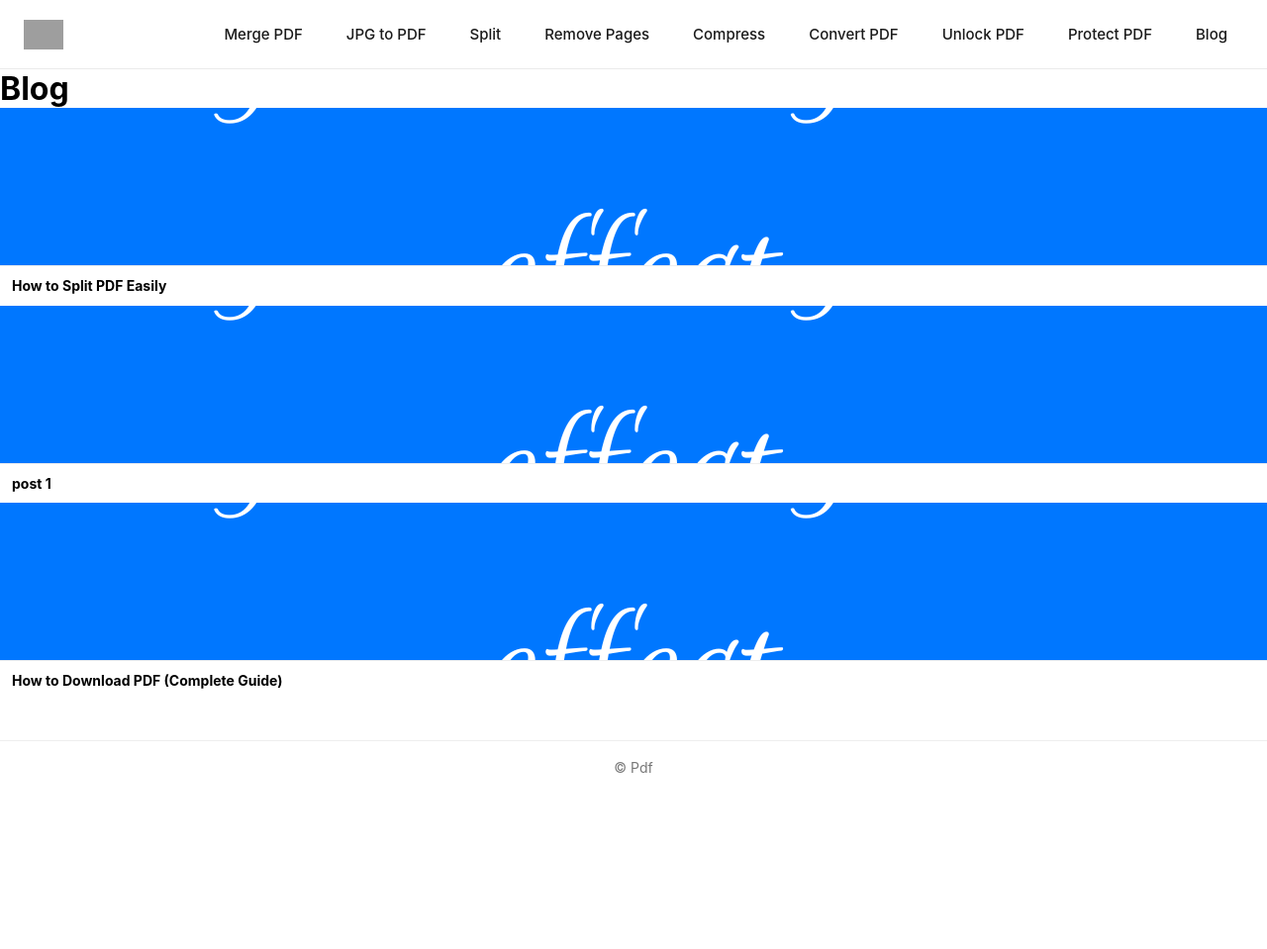
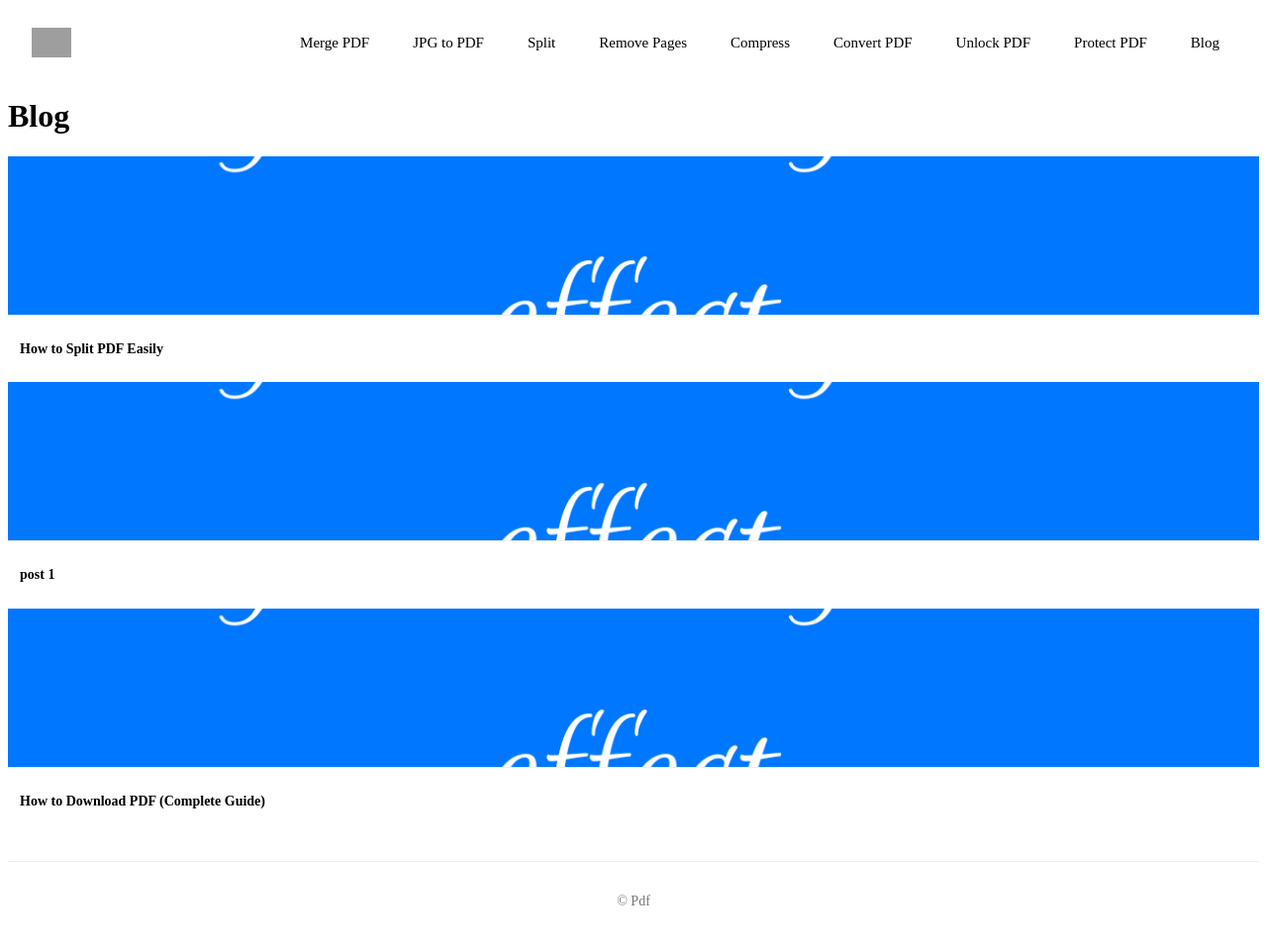
Before and after one commit to rforrupesh/pdf, a Jekyll site: the page built from blog/index.html, in a window 1280 px wide. Shown: the whole page at 99% size. Built offline with Jekyll 4.4.1, drawn with Linux system fonts in a browser that asks for light colours; before the commit the page ends 900 px from its top, so only the background shows below that; grey boxes are pictures that could not be loaded.

Commit message:
Update style.css

```diff
--- a/assets/css/style.css
+++ b/assets/css/style.css
@@ -1,18 +1,4 @@
-:root {
-  --bg: #ffffff;
-  --text: #1a1a1a;
-  --accent: #0070f3;
-  --border: #eaeaea;
-  --hover-bg: #fafafa;
-}
 
-/* RESET */
-* {
-  margin: 0;
-  padding: 0;
-  box-sizing: border-box;
-  font-family: -apple-system, BlinkMacSystemFont, "Segoe UI", Roboto, sans-serif;
-}
 
 /* NAVBAR LOGIC */
 nav {
```
